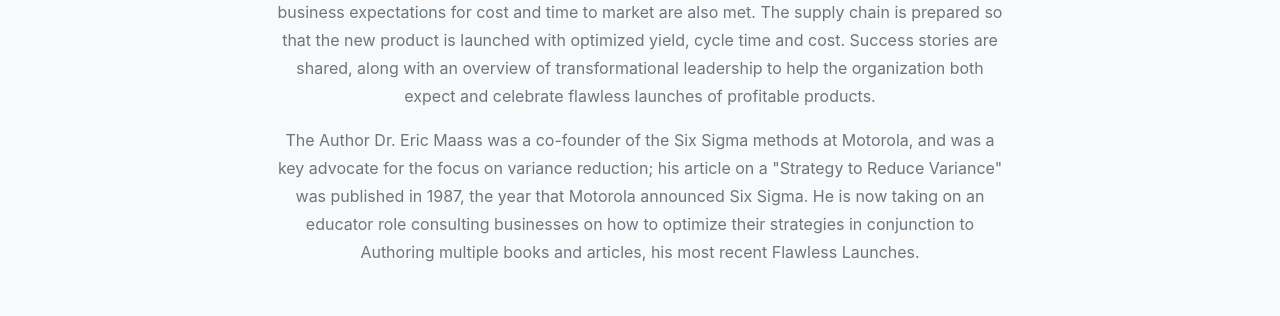
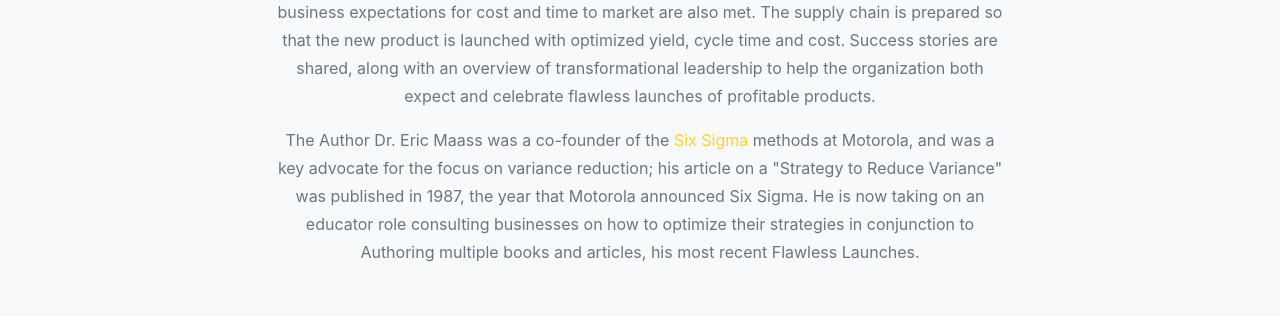
Before and after one commit to kmeersman624/flawlesslaunches, a React (Create React App) app: page / in a window 1280 px wide. Shown: the part 1740-2056 px from the top of the page. Built offline with nearby package versions, Linux system fonts and the light colour scheme.

Commit message:
Added link to sigma experts in bio

```diff
--- a/src/components/Bio.jsx
+++ b/src/components/Bio.jsx
@@ -2,11 +2,9 @@ import React from "react";
 import "../App.css";
 import EM from "../assets/img/team/EM.png";
 
-
 function Bio() {
-    return (
-
-      <section className="bg-light page-section" id="team">
+  return (
+    <section className="bg-light page-section" id="team">
       <div className="container">
         <div className="row">
           <div className="col-lg-12 text-center">
@@ -44,14 +42,27 @@ function Bio() {
         <div className="row">
           <div className="col-lg-8 mx-auto text-center">
             <p className="large text-muted">
-              This book shares a proven path to successful, profitable new products. Developing profitable products and launching them, flawlessly, requires a different type of thinking than most of us may be used to. Probabilistic, model-based thinking, also called Predictive Engineering, is applied to defining profitable products to delight customers and investors. It is then applied during product development to ensure that customer expectations are met or exceeded, and business expectations for cost and time to market are also met. The supply chain is prepared so that the new product is launched with optimized yield, cycle time and cost. Success stories are shared, along with an overview of transformational leadership to help the organization both expect and celebrate flawless launches of profitable products.
+              This book shares a proven path to successful, profitable new
+              products. Developing profitable products and launching them,
+              flawlessly, requires a different type of thinking than most of us
+              may be used to. Probabilistic, model-based thinking, also called
+              Predictive Engineering, is applied to defining profitable products
+              to delight customers and investors. It is then applied during
+              product development to ensure that customer expectations are met
+              or exceeded, and business expectations for cost and time to market
+              are also met. The supply chain is prepared so that the new product
+              is launched with optimized yield, cycle time and cost. Success
+              stories are shared, along with an overview of transformational
+              leadership to help the organization both expect and celebrate
+              flawless launches of profitable products.
             </p>
             <p className="large text-muted">
-              The Author Dr. Eric Maass was a co-founder of the Six Sigma methods at Motorola,
-              and was a key advocate for the focus on variance reduction; his
-              article on a "Strategy to Reduce Variance" was published in
-              1987, the year that Motorola announced Six Sigma. He is now
-              taking on an educator role consulting businesses on how to
+              The Author Dr. Eric Maass was a co-founder of the{" "}
+              <a href="https://www.sigmaexperts.com/"> Six Sigma</a> methods at
+              Motorola, and was a key advocate for the focus on variance
+              reduction; his article on a "Strategy to Reduce Variance" was
+              published in 1987, the year that Motorola announced Six Sigma. He
+              is now taking on an educator role consulting businesses on how to
               optimize their strategies in conjunction to Authoring multiple
               books and articles, his most recent Flawless Launches.
             </p>
@@ -59,7 +70,7 @@ function Bio() {
         </div>
       </div>
     </section>
-    );
+  );
 }
 
 export default Bio;
```
